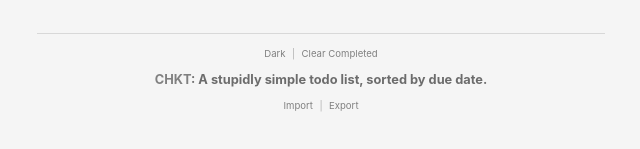
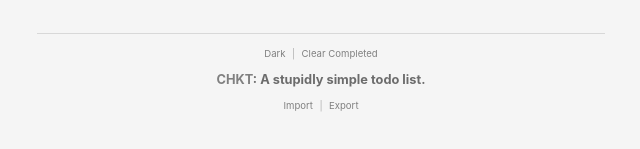
Before and after one commit to FOSSCharlie/chkt, a website: page public/index.html in a window 1280 px wide. Shown: the part 287-436 px from the top of the page, without its empty margins (319-959 px from the left). Drawn offline with Linux system fonts and the light colour scheme; no server answers.

Commit message:
Tagline changed
"A stupidly simple todo list, sorted by due date" to "A stupidly simple todo list"

```diff
--- a/package.json
+++ b/package.json
@@ -1,7 +1,7 @@
 {
   "name": "chkt-server",
-  "version": "1.6.0",
-  "description": "A stupidly simple todo list, sorted by due date.",
+  "version": "1.6.1",
+  "description": "A stupidly simple todo list.",
   "main": "server.js",
   "license": "MIT",
   "scripts": {
--- a/public/index.html
+++ b/public/index.html
@@ -404,7 +404,7 @@ input[type="date"] { color-scheme: light; }
                 <button type="button" class="footer-link-btn" id="clearCompletedLink">Clear Completed</button>
             </div>
             <div class="footer-tagline-row">
-                <span class="footer-credit"><a href="https://github.com/FOSSCharlie/chkt" target="_blank" rel="noopener" class="footer-repo-link">CHKT</a><span id="footerVersion"></span>: A stupidly simple todo list, sorted by due date.</span>
+                <span class="footer-credit"><a href="https://github.com/FOSSCharlie/chkt" target="_blank" rel="noopener" class="footer-repo-link">CHKT</a><span id="footerVersion"></span>: A stupidly simple todo list.</span>
             </div>
             <div class="footer-links">
                 <button type="button" class="footer-link-btn" id="importLink">Import</button>
```
Also changed, not shown: CHANGELOG.md, README.md, public/manifest.json.
